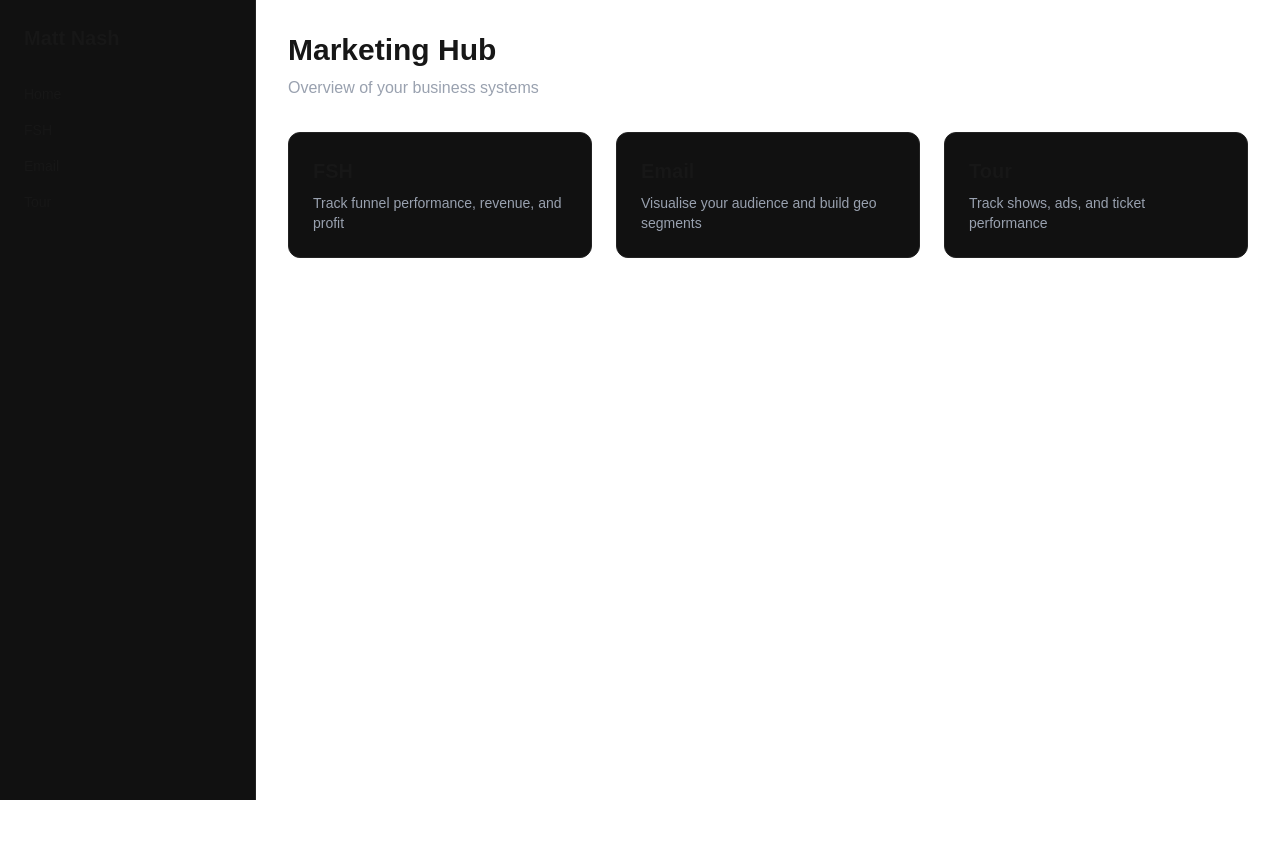
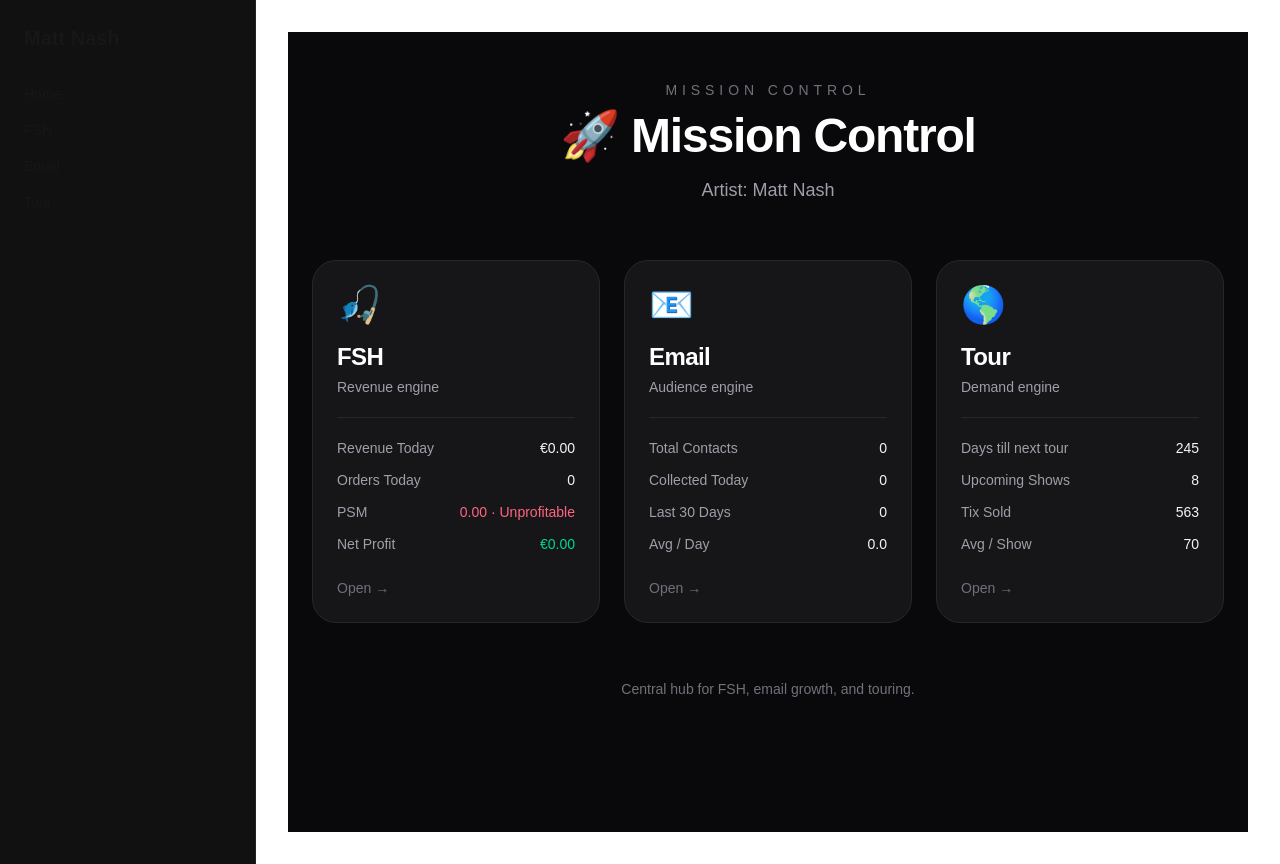
Before and after one commit to mattnashmusic/Mission-Control, a Next.js app: page / in a window 1280 px wide. Before the commit the page ends 800 px from the top, so only its background shows below. Built offline with nearby package versions, Linux system fonts and the light colour scheme; no server answers.

Commit message:
add mission control hub page

```diff
--- a/app/page.tsx
+++ b/app/page.tsx
@@ -1,46 +1,397 @@
 import Link from "next/link";
+import {
+  getAllOrders,
+  getAllCustomers,
+  type DashboardOrder,
+  type DashboardCustomer,
+} from "@/lib/shopify";
+import { getMetaSnapshot } from "@/lib/meta";
+import { calculateShippingCost } from "@/utils/shipping";
+import { getProductCost } from "@/utils/cogs";
 
-export default function HomePage() {
+const TIME_ZONE = "Europe/Amsterdam";
+const PROCESSING_FEE_RATE = 0.029;
+const PROCESSING_FIXED_FEE = 0.3;
+const FSH_START_DATE = "2026-02-12";
+
+// Tour placeholder stats for now
+const NEXT_TOUR_DATE = "2026-11-20";
+const UPCOMING_SHOWS = 8;
+const TICKETS_SOLD = 563;
+
+function money(value: number) {
+  return new Intl.NumberFormat("en-GB", {
+    style: "currency",
+    currency: "EUR",
+  }).format(Math.abs(value));
+}
+
+function signedMoney(value: number) {
+  if (value > 0) return `+${money(value)}`;
+  if (value < 0) return `-${money(value)}`;
+  return money(0);
+}
+
+function ratio(value: number) {
+  return value.toFixed(2);
+}
+
+function getDateKey(dateLike: string | Date) {
+  return new Intl.DateTimeFormat("en-CA", {
+    timeZone: TIME_ZONE,
+    year: "numeric",
+    month: "2-digit",
+    day: "2-digit",
+  }).format(new Date(dateLike));
+}
+
+function buildRecentDateKeySet(days: number) {
+  const keys = new Set<string>();
+  const now = new Date();
+
+  for (let i = 0; i < days; i += 1) {
+    const date = new Date(now);
+    date.setDate(date.getDate() - i);
+    keys.add(getDateKey(date));
+  }
+
+  return keys;
+}
+
+function filterOrdersByDateKeys(
+  orders: DashboardOrder[],
+  dateKeys: Set<string>
+) {
+  return orders.filter((order) => dateKeys.has(getDateKey(order.createdAt)));
+}
+
+function filterCustomersByDateKeys(
+  customers: DashboardCustomer[],
+  dateKeys: Set<string>
+) {
+  return customers.filter(
+    (customer) =>
+      customer.email.trim() !== "" &&
+      dateKeys.has(getDateKey(customer.createdAt))
+  );
+}
+
+function filterCustomersSince(
+  customers: DashboardCustomer[],
+  startDate: Date
+) {
+  return customers.filter((customer) => {
+    if (customer.email.trim() === "") return false;
+    return new Date(customer.createdAt) >= startDate;
+  });
+}
+
+function calculateRevenue(orders: DashboardOrder[]) {
+  return orders.reduce((sum, order) => sum + order.revenueAmount, 0);
+}
+
+function calculateShipping(orders: DashboardOrder[]) {
+  return orders.reduce((sum, order) => {
+    return sum + calculateShippingCost(order.country, order.products);
+  }, 0);
+}
+
+function calculateCogs(orders: DashboardOrder[]) {
+  return orders.reduce((sum, order) => {
+    return sum + getProductCost(order.products);
+  }, 0);
+}
+
+function calculateProcessingFees(orders: DashboardOrder[]) {
+  return orders.reduce((sum, order) => {
     return (
-    <div>
-      <h1 className="text-3xl font-bold mb-2">Marketing Hub</h1>
-      <p className="text-gray-400 mb-8">
-        Overview of your business systems
-      </p>
+      sum + order.revenueAmount * PROCESSING_FEE_RATE + PROCESSING_FIXED_FEE
+    );
+  }, 0);
+}
 
-      <div className="grid grid-cols-1 md:grid-cols-3 gap-6">
+function calculateNetProfit(orders: DashboardOrder[], metaSpend: number) {
+  const revenue = calculateRevenue(orders);
+  const shipping = calculateShipping(orders);
+  const cogs = calculateCogs(orders);
+  const processingFees = calculateProcessingFees(orders);
 
-        {/* FSH */}
-        <Link href="/fsh">
-          <div className="bg-[#111] border border-[#222] p-6 rounded-xl hover:border-white transition">
-            <h2 className="text-xl font-semibold mb-2">FSH</h2>
-            <p className="text-sm text-gray-400">
-              Track funnel performance, revenue, and profit
-            </p>
+  return revenue - shipping - cogs - processingFees - metaSpend;
+}
+
+function calculatePsm(
+  revenue: number,
+  productCosts: number,
+  fulfillmentCosts: number,
+  processingFees: number,
+  adCosts: number
+) {
+  const totalCosts =
+    productCosts + fulfillmentCosts + processingFees + adCosts;
+
+  if (totalCosts === 0) return 0;
+  return revenue / totalCosts;
+}
+
+function getPsmStatus(psm: number) {
+  if (psm >= 1.1) {
+    return {
+      label: "Scaling",
+      color: "text-emerald-400",
+    };
+  }
+
+  if (psm >= 1.0) {
+    return {
+      label: "Break-even",
+      color: "text-amber-400",
+    };
+  }
+
+  return {
+    label: "Unprofitable",
+    color: "text-rose-400",
+  };
+}
+
+function startOfDay(date: Date) {
+  const d = new Date(date);
+  d.setHours(0, 0, 0, 0);
+  return d;
+}
+
+function daysBetweenInclusive(start: Date, end: Date) {
+  const msPerDay = 1000 * 60 * 60 * 24;
+  return Math.max(
+    1,
+    Math.floor(
+      (startOfDay(end).getTime() - startOfDay(start).getTime()) / msPerDay
+    ) + 1
+  );
+}
+
+function daysUntil(dateString: string) {
+  const now = new Date();
+  const target = new Date(dateString);
+  const msPerDay = 1000 * 60 * 60 * 24;
+
+  return Math.max(
+    0,
+    Math.ceil(
+      (startOfDay(target).getTime() - startOfDay(now).getTime()) / msPerDay
+    )
+  );
+}
+
+function HubCard({
+  href,
+  emoji,
+  title,
+  subtitle,
+  stats,
+}: {
+  href: string;
+  emoji: string;
+  title: string;
+  subtitle: string;
+  stats: Array<{ label: string; value: string; valueClassName?: string }>;
+}) {
+  return (
+    <Link
+      href={href}
+      className="group rounded-3xl border border-zinc-800 bg-zinc-900/90 p-6 transition duration-200 hover:border-zinc-700 hover:bg-zinc-900 hover:shadow-[0_0_0_1px_rgba(255,255,255,0.03)]"
+    >
+      <div className="mb-5">
+        <div className="text-4xl">{emoji}</div>
+        <h2 className="mt-4 text-2xl font-semibold tracking-tight text-white">
+          {title}
+        </h2>
+        <p className="mt-1 text-sm text-zinc-400">{subtitle}</p>
+      </div>
+
+      <div className="space-y-3 border-t border-zinc-800 pt-5">
+        {stats.map((stat) => (
+          <div
+            key={stat.label}
+            className="flex items-center justify-between gap-4"
+          >
+            <span className="text-sm text-zinc-400">{stat.label}</span>
+            <span
+              className={`text-sm font-medium ${
+                stat.valueClassName ?? "text-zinc-100"
+              }`}
+            >
+              {stat.value}
+            </span>
+          </div>
+        ))}
+      </div>
+
+      <div className="mt-6 text-sm font-medium text-zinc-500 transition group-hover:text-zinc-300">
+        Open →
       </div>
     </Link>
+  );
+}
 
-        {/* Email */}
-        <Link href="/email">
-          <div className="bg-[#111] border border-[#222] p-6 rounded-xl hover:border-white transition">
-            <h2 className="text-xl font-semibold mb-2">Email</h2>
-            <p className="text-sm text-gray-400">
-              Visualise your audience and build geo segments
+export default async function Home() {
+  let orders: DashboardOrder[] = [];
+  let customers: DashboardCustomer[] = [];
+  let metaSpendToday = 0;
+
+  try {
+    orders = await getAllOrders();
+  } catch {
+    orders = [];
+  }
+
+  try {
+    customers = await getAllCustomers();
+  } catch {
+    customers = [];
+  }
+
+  try {
+    const metaData = await getMetaSnapshot();
+    metaSpendToday = metaData.spend.today;
+  } catch {
+    metaSpendToday = 0;
+  }
+
+  const todayOrders = filterOrdersByDateKeys(orders, buildRecentDateKeySet(1));
+  const thirtyDayOrders = filterOrdersByDateKeys(
+    orders,
+    buildRecentDateKeySet(30)
+  );
+
+  const todayRevenue = calculateRevenue(todayOrders);
+  const todayNetProfit = calculateNetProfit(todayOrders, metaSpendToday);
+  const todayCogs = calculateCogs(todayOrders);
+  const todayShipping = calculateShipping(todayOrders);
+  const todayProcessingFees = calculateProcessingFees(todayOrders);
+  const todayPsm = calculatePsm(
+    todayRevenue,
+    todayCogs,
+    todayShipping,
+    todayProcessingFees,
+    metaSpendToday
+  );
+  const todayPsmStatus = getPsmStatus(todayPsm);
+
+  const fshStartDate = new Date(FSH_START_DATE);
+  const emailToday = filterCustomersByDateKeys(
+    customers,
+    buildRecentDateKeySet(1)
+  ).length;
+  const emailThirtyDay = filterCustomersByDateKeys(
+    customers,
+    buildRecentDateKeySet(30)
+  ).length;
+  const emailTotal = filterCustomersSince(customers, fshStartDate).length;
+  const daysRunning = daysBetweenInclusive(fshStartDate, new Date());
+  const avgEmailsPerDay = daysRunning > 0 ? emailTotal / daysRunning : 0;
+
+  const daysToNextTour = daysUntil(NEXT_TOUR_DATE);
+  const avgTicketsPerShow =
+    UPCOMING_SHOWS > 0 ? TICKETS_SOLD / UPCOMING_SHOWS : 0;
+
+  return (
+    <main className="min-h-screen bg-zinc-950 text-white">
+      <div className="mx-auto flex min-h-screen max-w-6xl flex-col px-6 py-12">
+        <header className="mb-14 text-center">
+          <p className="mb-3 text-sm uppercase tracking-[0.35em] text-zinc-500">
+            Mission Control
           </p>
-          </div>
-        </Link>
+          <h1 className="text-5xl font-semibold tracking-tight text-white">
+            🚀 Mission Control
+          </h1>
+          <p className="mt-4 text-lg text-zinc-400">Artist: Matt Nash</p>
+        </header>
 
-        {/* Tour */}
-        <Link href="/tour">
-          <div className="bg-[#111] border border-[#222] p-6 rounded-xl hover:border-white transition">
-            <h2 className="text-xl font-semibold mb-2">Tour</h2>
-            <p className="text-sm text-gray-400">
-              Track shows, ads, and ticket performance
-            </p>
-          </div>
-        </Link>
+        <section className="mx-auto grid w-full max-w-5xl gap-6 md:grid-cols-3">
+          <HubCard
+            href="/fsh"
+            emoji="🎣"
+            title="FSH"
+            subtitle="Revenue engine"
+            stats={[
+              {
+                label: "Revenue Today",
+                value: money(todayRevenue),
+              },
+              {
+                label: "Orders Today",
+                value: String(todayOrders.length),
+              },
+              {
+                label: "PSM",
+                value: `${ratio(todayPsm)} · ${todayPsmStatus.label}`,
+                valueClassName: todayPsmStatus.color,
+              },
+              {
+                label: "Net Profit",
+                value: signedMoney(todayNetProfit),
+                valueClassName:
+                  todayNetProfit >= 0 ? "text-emerald-400" : "text-rose-400",
+              },
+            ]}
+          />
 
+          <HubCard
+            href="/email"
+            emoji="📧"
+            title="Email"
+            subtitle="Audience engine"
+            stats={[
+              {
+                label: "Total Contacts",
+                value: String(emailTotal),
+              },
+              {
+                label: "Collected Today",
+                value: String(emailToday),
+              },
+              {
+                label: "Last 30 Days",
+                value: String(emailThirtyDay),
+              },
+              {
+                label: "Avg / Day",
+                value: avgEmailsPerDay.toFixed(1),
+              },
+            ]}
+          />
+
+          <HubCard
+            href="/tour"
+            emoji="🌎"
+            title="Tour"
+            subtitle="Demand engine"
+            stats={[
+              {
+                label: "Days till next tour",
+                value: String(daysToNextTour),
+              },
+              {
+                label: "Upcoming Shows",
+                value: String(UPCOMING_SHOWS),
+              },
+              {
+                label: "Tix Sold",
+                value: String(TICKETS_SOLD),
+              },
+              {
+                label: "Avg / Show",
+                value: avgTicketsPerShow.toFixed(0),
+              },
+            ]}
+          />
+        </section>
+
+        <div className="mt-14 text-center text-sm text-zinc-500">
+          Central hub for FSH, email growth, and touring.
         </div>
       </div>
+    </main>
   );
 }
```
Lines whose indentation alone changed are shown as unchanged.
